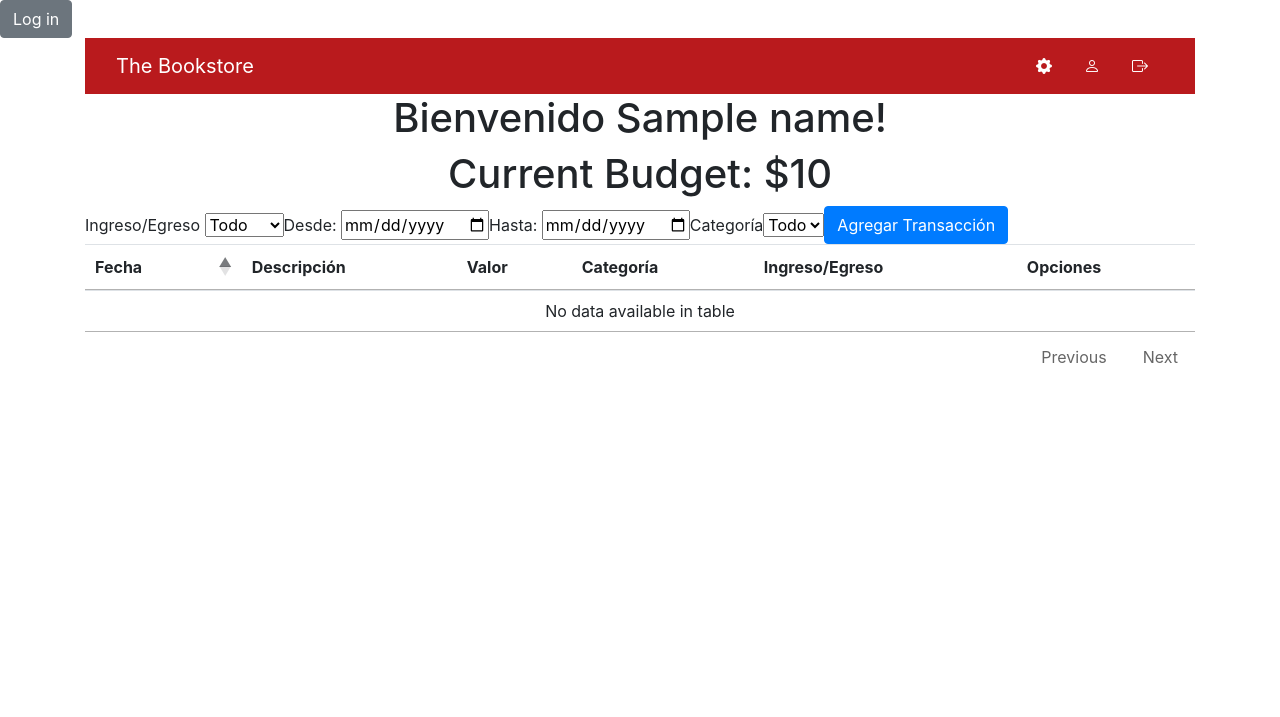
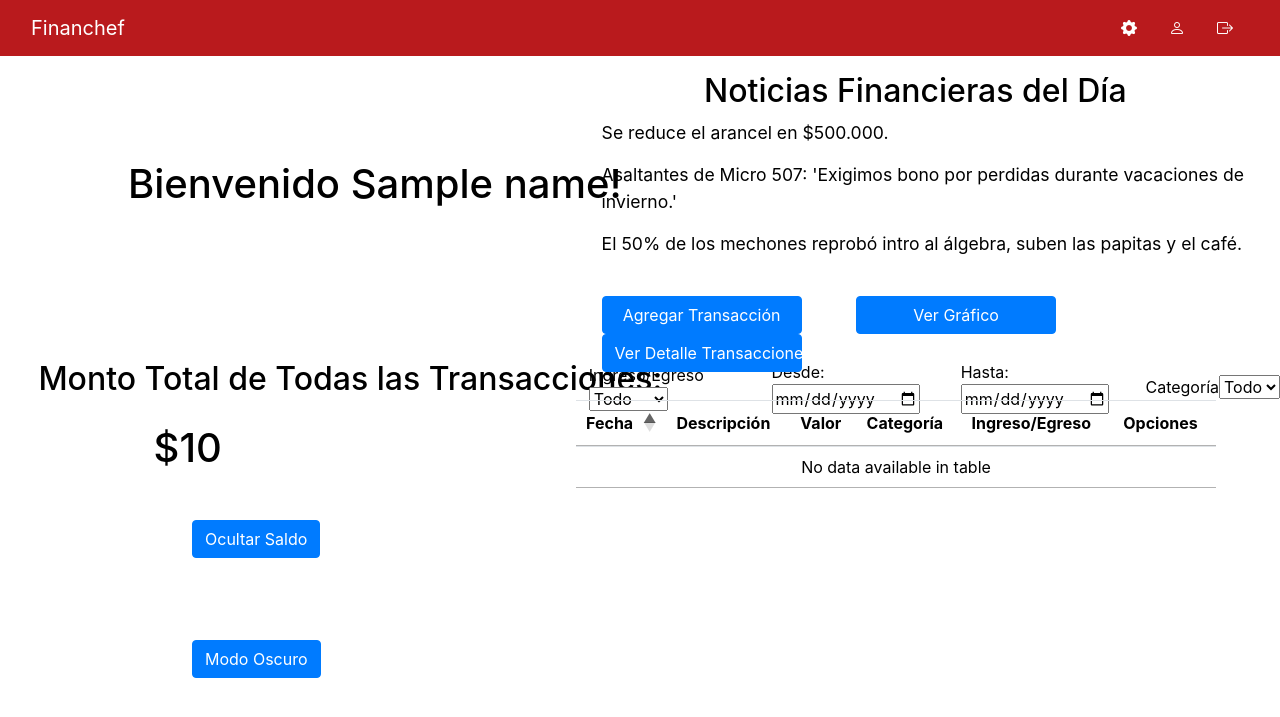
Before and after one commit to lukasvaz/fork-Software-Engineering, a Django app: template web_design/templates/home/home.html in a window 1280 px wide; the page is wider, and only the part inside the window is pictured. Shown: the top 717 px of that part. Run offline with Django 4.2, Linux system fonts and the light colour scheme; the template is opened without the code that fills it: most values are stand-ins (such as "Sample title", 1, 10 or a date in 2020); data that the repository does not hold is empty; some libraries are stand-ins or nearby versions.

Commit message:
Finished home styling

```diff
--- a/main/views/register_view.py
+++ b/main/views/register_view.py
@@ -36,5 +36,5 @@ def register_user(request: HttpRequest):
 def  logout_user(request:HttpRequest):
     """Logs out  an user and redirect to home  page"""
     logout(request)
-    messages.success(request,("Debes registrarte para ver tu contenido."))
-    return redirect('home')
+    #messages.success(request,("Debes iniciar sesión para ver tu contenido."))
+    return redirect('login')
--- /dev/null
+++ b/web_design/static/css/home.css
@@ -0,0 +1,73 @@
+.bienvenida {
+  position: absolute;
+  top: 20%;
+  left: 10%;
+}
+
+.monto {
+  position: absolute;
+  top: 45%;
+  left: 3%;
+  font-size: 200%;
+}
+
+.balance {
+  position: absolute;
+  top: 53%;
+  left: 12%;
+  font-size: 250%;
+}
+
+.filtros {
+  position: absolute;
+  top: 45%;
+  left: 46%;
+}
+
+.botones {
+  margin-bottom: 10vh;
+  position: absolute;
+  top: 37%;
+  left: 47%;
+}
+
+.botones button {
+  margin-right: 50px;
+  width: 200px;
+}
+
+.botones2 {
+  position: absolute;
+  top: 65%;
+  left: 15%;
+}
+
+.botones3 {
+  position: absolute;
+  top: 80%;
+  left: 15%;
+}
+
+
+#random-messages{
+  font-size: 110%;
+  position: absolute;
+  top: 15%;
+  left: 47%;
+}
+
+.news{
+  position: absolute;
+  top: 9%;
+  left: 55%;
+}
+
+body {
+  background-color: #ffffff;
+  color: #000000;
+}
+
+body.modo-oscuro {
+  background-color: #1f1f1f;
+  color: #ffffff;
+}
--- a/web_design/static/css/navbar.css
+++ b/web_design/static/css/navbar.css
@@ -1,5 +1,6 @@
 .custom-navbar {
     background-color: #b91a1d;
+
 }
 .navbar-brand {
     color: rgb(255, 255, 255);
--- /dev/null
+++ b/web_design/static/js/dark_mode.js
@@ -0,0 +1,11 @@
+function activarModoOscuro() {
+  var body = document.body;
+  var btn = document.getElementById("modo-oscuro-btn");
+  body.classList.toggle("modo-oscuro");
+
+  if (body.classList.contains("modo-oscuro")) {
+    btn.textContent = "Modo Claro";
+  } else {
+    btn.textContent = "Modo Oscuro";
+  }
+}
--- /dev/null
+++ b/web_design/static/js/hide_balance.js
@@ -0,0 +1,13 @@
+function toggleBalance() {
+    var balanceElement = document.querySelector('.balance');
+    var toggleButton = document.getElementById('toggle-button');
+    var balanceValue = balanceElement.getAttribute('data-balance-value');
+
+    if (toggleButton.textContent === 'Ocultar Saldo') {
+      balanceElement.textContent = '******';
+      toggleButton.textContent = 'Mostrar Saldo';
+    } else {
+      balanceElement.textContent = balanceValue;
+      toggleButton.textContent = 'Ocultar Saldo';
+    }
+  }
--- /dev/null
+++ b/web_design/static/js/news_of_the_world.js
@@ -0,0 +1,32 @@
+var mensajes = [
+    "El 50% de los mechones reprobó intro al álgebra, suben las papitas y el café.",
+    "La Sonia anuncia aumento del 40% en dulces durante julio.",
+    "Bajan los almuerzos veganos en la mayoría de puestos afuera de 850.",
+    "Se reduce el arancel en $500.000.",
+    "Gasto promedio en comida en el DCC baja en un 30%, mientras que el gasto en videojuegos sube un 200%",
+    "Asaltantes de Micro 507: 'Exigimos bono por perdidas durante vacaciones de invierno.'",
+    "La cafeta anuncia convenio con McDonald's.",
+    "Licorerías cercanas a la facultad al borde la quiebra por falta de fiestas de los viernes.",
+    "DCC regala computadores gamer a sus estudiantes gracias al trabajo del grupo 18 del ramo CC4401.",
+    "Venta de chocolates, rosas y peluches aumentan un 1000% gracias a las lluvias."
+];
+
+
+function obtenerMensajeAleatorio() {
+    var indice = Math.floor(Math.random() * mensajes.length);
+    return mensajes[indice];
+  }
+
+  function mostrarMensajes() {
+    var divMensajes = document.getElementById("random-messages");
+    divMensajes.innerHTML = "";
+
+    for (var i = 0; i < 3; i++) {
+      var mensaje = obtenerMensajeAleatorio();
+      var p = document.createElement("p");
+      p.textContent = mensaje;
+      divMensajes.appendChild(p);
+    }
+  }
+
+  window.addEventListener("load", mostrarMensajes);
--- a/web_design/templates/base.html
+++ b/web_design/templates/base.html
@@ -31,19 +31,8 @@
 
 </div>
     <!-- introducir navbar -->
-    <div>
-      <!-- sería como \{\% include  navbar.html\%\} -->
-      <!-- log button( va dentro del  navbar) -->
-        {% if user.is_authenticated %}
-        <a href="{% url 'log-out' %}">
-          <button type="button" class="btn btn-secondary">Log out</button>
-        </a>
-        {%else%}
-          <a href="{% url 'root' %}">
-            <button type="button" class="btn btn-secondary">Log in</button>
-          </a>
-        {% endif %}
-    </div>
+    {%include "navbar.html"%}
+
     <!-- content -->
     <div>
     {% block content%} {%endblock%}
--- a/web_design/templates/home/home.html
+++ b/web_design/templates/home/home.html
@@ -5,37 +5,71 @@
 
 {% block content %}
 <link rel="stylesheet" href="https://cdn.datatables.net/1.13.4/css/jquery.dataTables.css" />
+<link rel="stylesheet" href="{% static 'css/home.css' %}">
 <script src="https://cdn.datatables.net/1.13.4/js/jquery.dataTables.js"></script>
- <!-- user information -->
-<div class="container">
-  {%include "navbar.html"%}
-    <div class="header d-flex justify-content-center">
-      <h1>Bienvenido {{ name }}!</h1>
+<script src="{%static  'js/hide_balance.js'%}"></script>
+<script src="{%static  'js/news_of_the_world.js'%}"></script>
+<script src="{%static  'js/dark_mode.js'%}"></script>
+
+
+<!-- user information -->
+<div class="container-fluid">
+    <div class="header d-flex">
+      <h1 class="bienvenida">Bienvenido {{ name }}!</h1>
     </div>
-    <div class="container ">
+    <div class="container">
+      <div class="header d-flex justify-content-center"></div>
+        <h1 class="monto">Monto Total de Todas las Transacciones:</h1>
         {% if actual_balance %}
-          <div class="header d-flex justify-content-center">
-            <h1>Current Budget: ${{actual_balance}}</h1>
-          </div>
+        <h2 class="balance" data-balance-value="${{ actual_balance }}">${{ actual_balance }}</h2>
         {% else %}
-          <div class="header d-flex justify-content-center">
-            <h1>Current Budget: $0</h1>
-          </div>
+          <h2 class="balance" data-balance-value="$0">$0</h2>
         {% endif %}
     </div>
+</div>
+<div class="container-fluid">
+  <div class="header d-flex">
+    <h2 class="news">Noticias Financieras del Día</h2>
+  </div>
+  <div id="random-messages"></div>
+</div>
 
-  <div style="display:inline-flex;">
-      <!-- table's filters -->
+
+  <div class="filtros">
+    <!-- table's filters -->
     {%include "home/filters.html"%}
+  </div>
 
+  <div class= "botones">
       <!-- Add transaction button -->
       <a href="{% url 'transaction' %}">
         <button type="button" class="btn btn-primary">Agregar Transacción</button>
       </a>
+
+      <!-- View Chart  -->
+      <a href="#">
+        <button type="button" class="btn btn-primary">Ver Gráfico</button>
+      </a>
+
+      <!-- View Transaction Details  -->
+      <a href="#">
+        <button type="button" class="btn btn-primary">Ver Detalle Transacciones</button>
+      </a>
+  </div>
+
+  <div class= "botones2">
+      <!-- Toggle Balance -->
+      <button id="toggle-button" type="button" class="btn btn-primary" onclick="toggleBalance()">Ocultar Saldo</button>
+    </div>
+
+  <div class= "botones3">
+    <!-- Toggle Dark-Mode -->
+    <button id="modo-oscuro-btn" type="button" class="btn btn-primary" onclick="activarModoOscuro()">Modo Oscuro</button>
   </div>
 
   <!--table -->
-  <table class="table" id="home-table" >
+  <div class="table-responsive" style="position: absolute; top: 50%; left: 20%;">
+    <table class="table" id="home-table" style="width: 50%; height: 50%; overflow: auto;">
       <thead>
           <tr>
               <th scope="col">Fecha</th>
@@ -46,9 +80,10 @@
               <th scope="col">Opciones</th>
           </tr>
       </thead>
-      <tbody id="home-table-body" >
+      <tbody id="home-table-body">
       </tbody>
-  </table>
+    </table>
+  </div>
 
   <script src="{%static  'js/table.js'%}"></script>
   <script>window.addEventListener('load', updateTable);</script>
--- a/web_design/templates/navbar.html
+++ b/web_design/templates/navbar.html
@@ -6,7 +6,9 @@
 
 <nav class="navbar sticky-top custom-navbar">
     <div class="container-fluid">
-      <a class="navbar-brand" href="{% url 'home' %}">The Bookstore</a>
+      <a class="navbar-brand" href="{% url 'home' %}">
+        Financhef
+      </a>
     <ul class="nav justify-content-end">
         <li class="nav-item">
             <a class="nav-link" href="#">
@@ -19,7 +21,7 @@
             </a>
         </li>
         <li class="nav-item">
-            <a class="nav-link" href="#">
+            <a class="nav-link" href="{% url 'log-out' %}">
                 <i class="bi bi-box-arrow-right"></i></i>
             </a>
         </li>
```
Also changed, not shown: web_design/static/resources/Logo.png (added).
